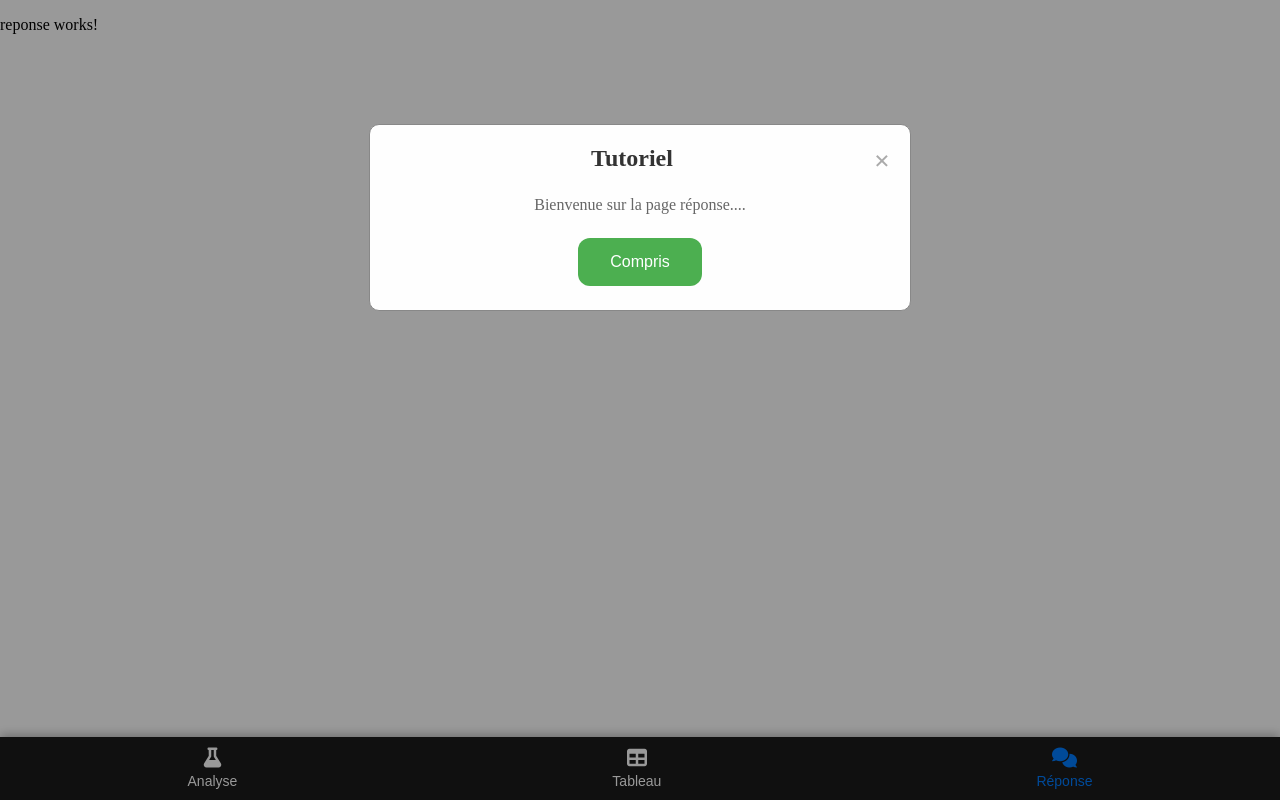
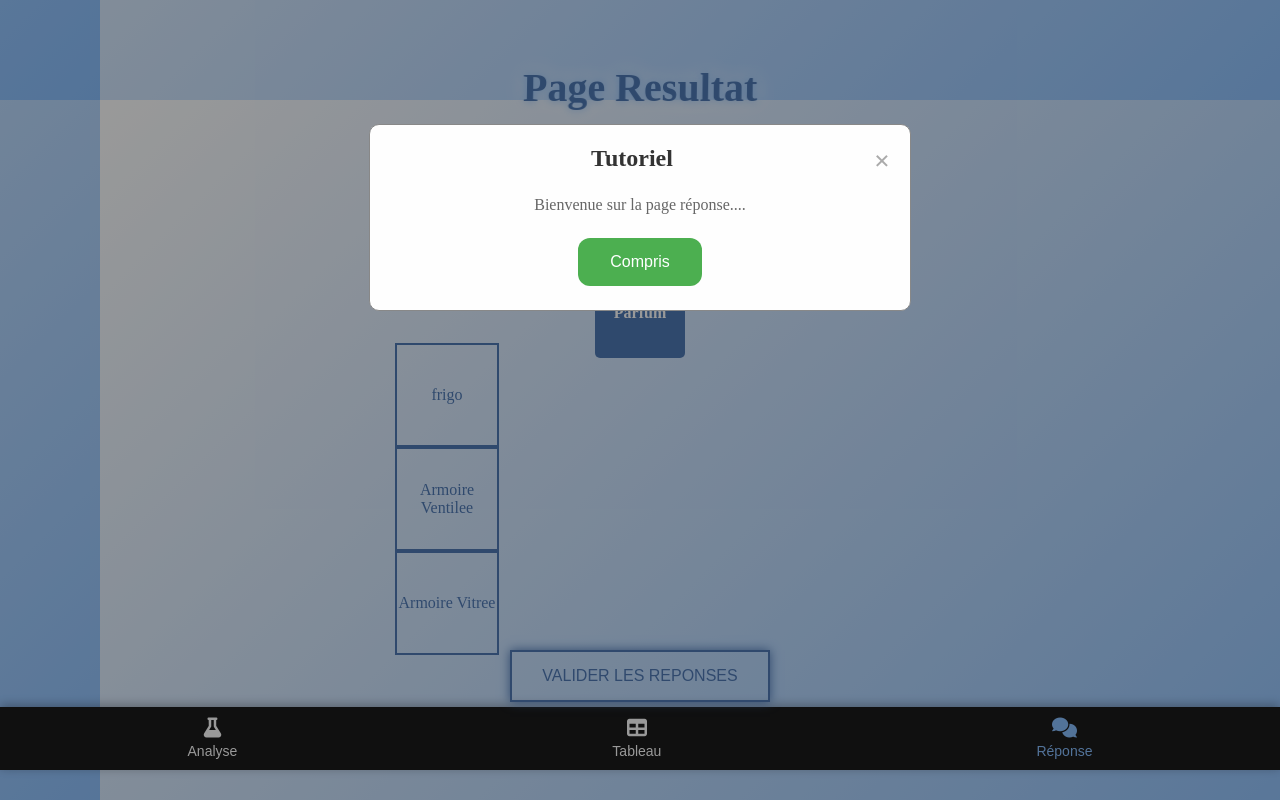
Before and after one commit to hild365/CREACOSM-Frontend, an Angular app: page /reponse in a window 1280 px wide. Built offline with nearby package versions, Linux system fonts and the light colour scheme.

Commit message:
prototype de la page reponse

```diff
--- a/src/app/analyse/analyse.component.scss
+++ b/src/app/analyse/analyse.component.scss
@@ -7,6 +7,7 @@
   align-items: center;
   justify-content: center;
 }
+
 .button-container{
   bottom: 10%;
   position : absolute;
@@ -36,16 +37,4 @@ app-drag-and-drop-item {
 .submit-button {
   position: relative;
   bottom: 10%;
-  padding: 15px 30px;
-  border: 2px solid var(--blue);
-  cursor: pointer;
 }
-
-  @keyframes glitch {
-    0% { transform: skewX(0deg); }
-    20% { transform: skewX(-5deg); }
-    40% { transform: skewX(5deg); }
-    60% { transform: skewX(-3deg); }
-    80% { transform: skewX(3deg); }
-    100% { transform: skewX(0deg); }
-  }
--- a/src/app/reponse/reponse.component.html
+++ b/src/app/reponse/reponse.component.html
@@ -1,4 +1,54 @@
-<p>reponse works!</p>
+<div class="page-container">
+
+    <h2 class="title glitch">Page Resultat</h2>
+
+    <div class="result-lists">
+
+        <div class="container items-list" cdkDropList #itemsList="cdkDropList"
+        [cdkDropListData]="items"
+        [cdkDropListConnectedTo]="[frigoList, armoireVentileeList, armoireVitreeList]"
+        (cdkDropListDropped)="drop($event)"
+        cdkDropListOrientation="horizontal">
+            @for (item of items; track item) {
+                <div class="example-box" cdkDrag>{{item}}</div>
+            }
+        </div>
+
+        <div class="container test-list" cdkDropList #frigoList="cdkDropList"
+        [cdkDropListData]="frigo"
+        [cdkDropListConnectedTo]="[itemsList]"
+        (cdkDropListDropped)="drop($event)"
+        cdkDropListOrientation="horizontal">
+        frigo
+            @for (item of frigo; track item) {
+            <div class="example-box" cdkDrag>{{item}}</div>
+            }
+        </div>
+        <div class="container test-list" cdkDropList #armoireVentileeList="cdkDropList"
+        [cdkDropListData]="armoireVentilee"
+        [cdkDropListConnectedTo]="[itemsList]"
+        (cdkDropListDropped)="drop($event)"
+        cdkDropListOrientation="horizontal">
+        Armoire Ventilee
+            @for (item of armoireVentilee; track item) {
+            <div class="example-box" cdkDrag>{{item}}</div>
+            }
+        </div>
+        <div class="container test-list" cdkDropList #armoireVitreeList="cdkDropList"
+        [cdkDropListData]="armoireVitree"
+        [cdkDropListConnectedTo]="[itemsList]"
+        (cdkDropListDropped)="drop($event)"
+        cdkDropListOrientation="horizontal">
+        Armoire Vitree
+            @for (item of armoireVitree; track item) {
+            <div class="example-box" cdkDrag>{{item}}</div>
+            }
+        </div>
+    </div>
+    <div class="button-container">
+        <button class="submit-button button-glitch">Valider les reponses</button>
+    </div>
+
     <div class="navbar">
         <button (click)="naviguerVers('analyse')" [class.active]="ongletCourant === 'analyse'">
             <i class="fas fa-flask"></i>
@@ -14,3 +64,4 @@
         </button>
     </div>
     <app-fenetre-tuto  [display]="displayModal" [tutorialContent]="tutorialContent"></app-fenetre-tuto>
+</div>
--- a/src/app/reponse/reponse.component.scss
+++ b/src/app/reponse/reponse.component.scss
@@ -1,52 +1,55 @@
-/* Styles for the content */
-.content {
-    padding-bottom: 60px; /* Space for the navbar */
+.page-container{
+    flex: auto;
+    flex-wrap:wrap;
+    flex-direction: column;
+    display:flex;
+    align-items: center;
+    justify-content: center;
+    height:100vh;
 }
 
-/* Styles for the navbar */
-.navbar {
-    position: fixed;
-    bottom: 0;
-    width: 100%;
-    background-color: #1a1a1a;
+.container {
     display: flex;
-    justify-content: space-around;
-    padding: 10px 0;
-    box-shadow: 0 -2px 10px rgba(0, 0, 0, 0.3);
+    gap: 10px;
   }
 
-.navbar button {
-    background: none;
-    border: none;
-    color: #fff;
-    font-size: 14px;
+  .items-list {
+    justify-content: center;
+    width: 90%; /* Augmenter la largeur si nécessaire */
+    height: 150px; /* Augmenter la hauteur pour une plus grande hitbox */
     display: flex;
-    flex-direction: column;
-    align-items: center;
-    cursor: pointer;
-    transition: color 0.3s;
+    align-items: center; /* Pour centrer les items verticalement */
+    padding: 5%;
+    flex: auto;
+    flex-wrap:wrap;
   }
 
-.navbar button i {
-    font-size: 20px;
-    margin-bottom: 5px;
+  .test-list {
+    width: 100px; /* Taille fixe */
+    height: 100px; /* Hauteur fixe */
+    border: 2px solid var(--blue);
+    justify-content: center;
+    align-items: center;
   }
 
-.navbar button.active {
-    color: #007bff;
+  .example-box {
+    width: 90px;
+    height: 90px;
+    background-color: var(--blue);
+    color: var(--white);
+    display: flex;
+    justify-content: center;
+    align-items: center;
+    text-align: center;
+    border-radius: 5px;
+    font-weight: bold;
+    transition: background-color 0.2s ease-in-out;
   }
-
-.navbar button:hover {
-    color: #007bff;
+  .example-box:hover {
+    background-color: var(--blue-secondary);
+    box-shadow: 0 0 10px var(--blue-secondary);
   }
-
-/* Responsive styles */
-@media (max-width: 600px) {
-    .navbar button {
-        font-size: 12px;
+  .submit-button {
+    position: relative;
+    bottom: 10%;
   }
-
-    .navbar button i {
-        font-size: 18px;
-    }
-}
--- a/src/app/reponse/reponse.component.ts
+++ b/src/app/reponse/reponse.component.ts
@@ -2,17 +2,22 @@ import { Component, OnInit } from '@angular/core';
 import { Router } from '@angular/router';
 import { FenetreTutoComponent } from '../fenetre-tuto/fenetre-tuto.component';
 import { LocalStorageService } from '../services/local-storage.service';
+import { CdkDragDrop, DragDropModule, moveItemInArray, transferArrayItem } from '@angular/cdk/drag-drop';
+
 
 @Component({
   selector: 'app-reponse',
-  imports: [FenetreTutoComponent],
+  imports: [FenetreTutoComponent, DragDropModule],
   templateUrl: './reponse.component.html',
   styleUrls: ['./reponse.component.scss']
 })
 export class ReponseComponent implements OnInit {
   ongletCourant: string = 'reponse';
   displayModal: boolean = false;
-  //TODO contenu à modifier
+  items=["Beurre de karité", "Aloe Vera", "Extrait de fleurs", "Acide Citrique", "Parfum"]
+  frigo: string[]=[]
+  armoireVentilee: string[]=[]
+  armoireVitree: string[]=[]
   tutorialContent: string = 'Bienvenue sur la page réponse....';
 
   constructor(private router: Router, private localStorage: LocalStorageService) {}
@@ -24,7 +29,19 @@ export class ReponseComponent implements OnInit {
     }
   }
 
-
+  drop(event: CdkDragDrop<string[]>){
+    if (event.previousContainer === event.container) {
+      moveItemInArray(event.container.data, event.previousIndex, event.currentIndex);
+    } else {
+      // Déplacement entre les listes
+      transferArrayItem(
+        event.previousContainer.data,
+        event.container.data,
+        event.previousIndex,
+        event.currentIndex
+      );
+    }
+  }
 
   naviguerVers(page: string) {
     this.ongletCourant = page;
--- a/src/styles.scss
+++ b/src/styles.scss
@@ -59,6 +59,8 @@ html, body {
     transition: 0.3s;
     box-shadow: 0 0 10px var(--blue);
     overflow:hidden;
+    padding: 15px 30px;
+    border: 2px solid var(--blue);
   }
 
   /* Animation glitch sur le bouton */
@@ -127,9 +129,6 @@ html, body {
 
 /* Styles for the navbar */
 .navbar {
-  position: absolute;
-  bottom: 0;
-  left:0;
   width: 100%;
   background-color: #1a1a1a;
   display: flex;
```
Lines whose indentation alone changed are shown as unchanged.
